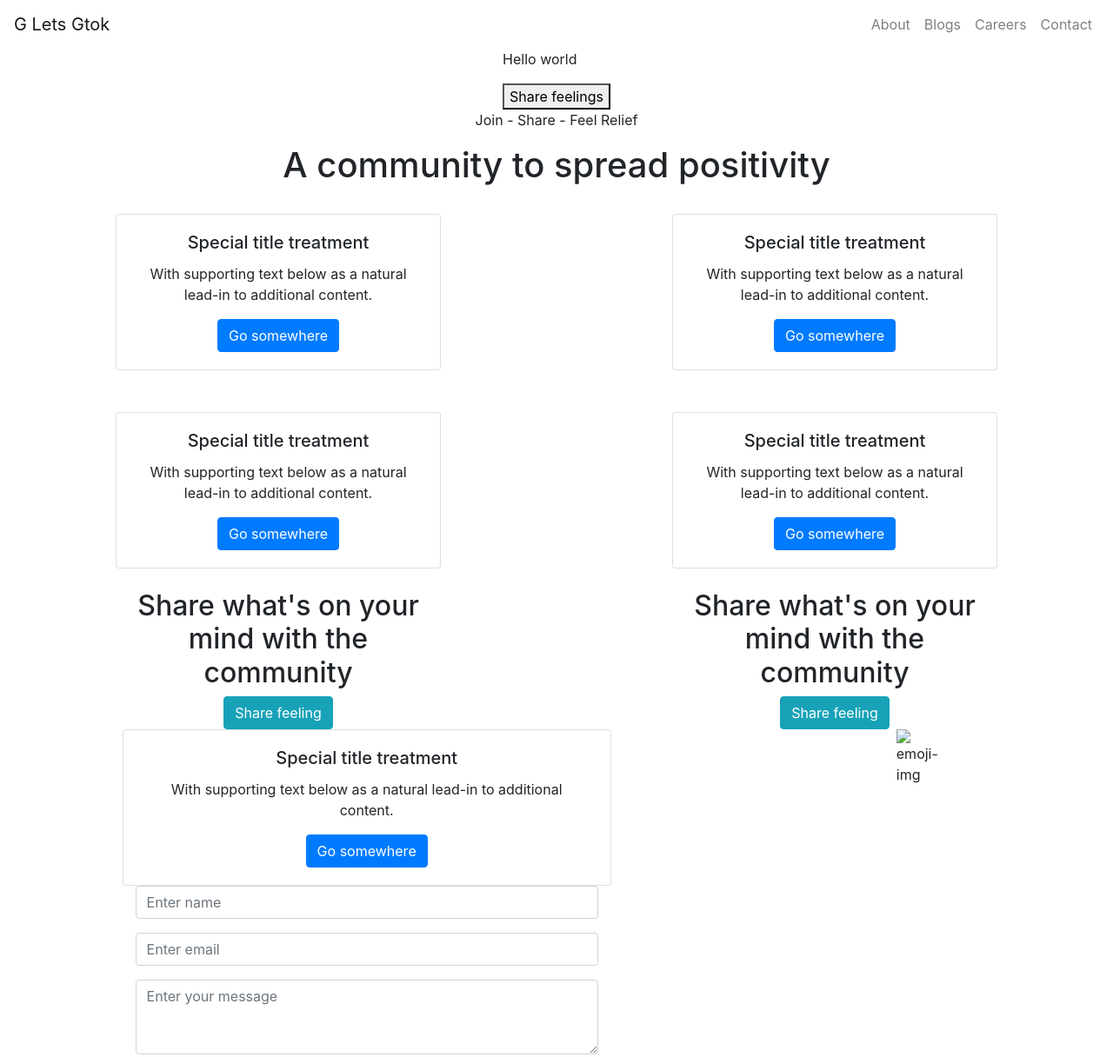
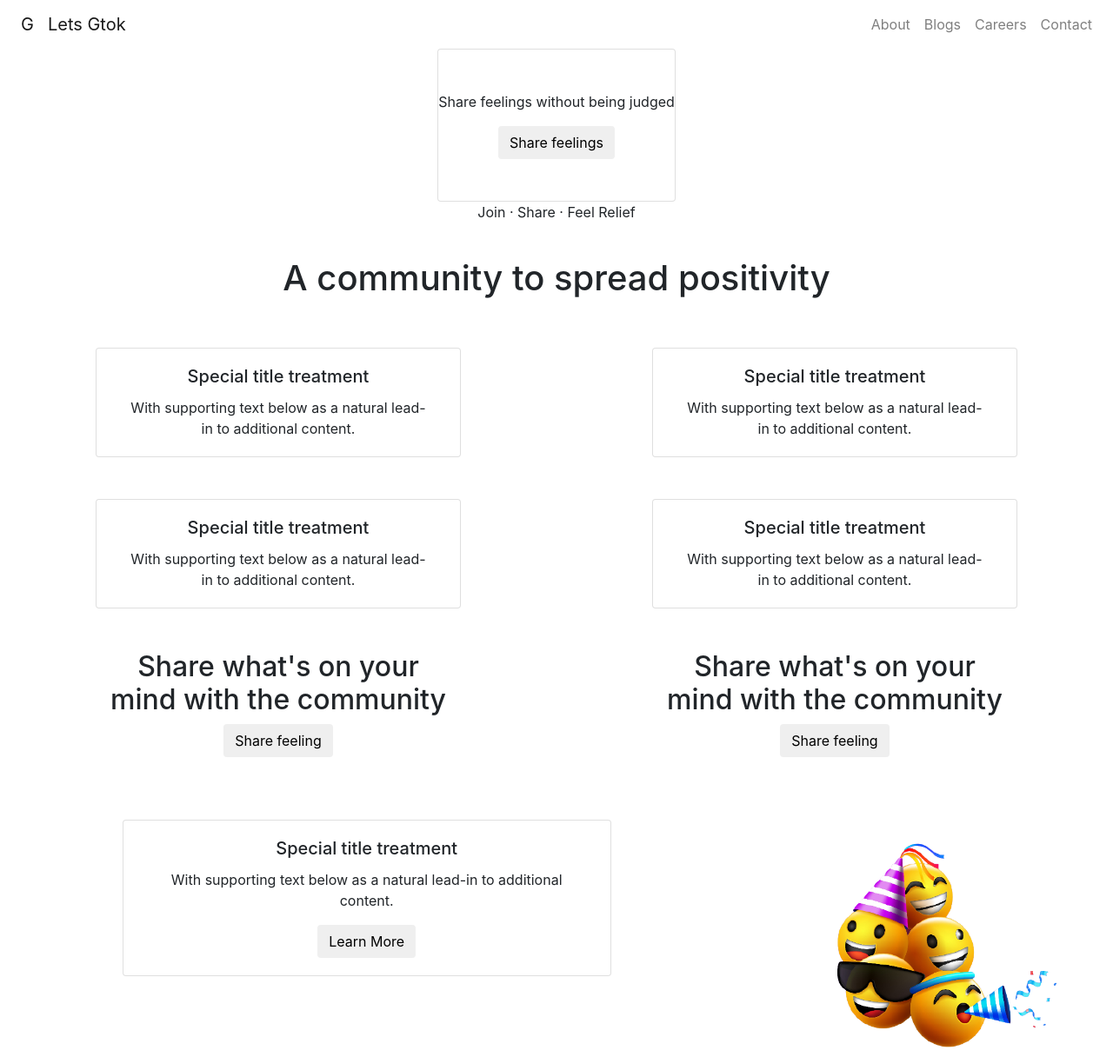
Before and after one commit to Pranav016/gtok, a website: page views/home.html in a window 1280 px wide. Shown: the top 1216 px of the page at 87% size. Drawn offline with nearby package versions, Linux system fonts and the light colour scheme; files that its build step writes are made by us from their sources; files whose address does not match are found by name.

Commit message:
Add html components for homepage

```diff
--- a/views/home.html
+++ b/views/home.html
@@ -9,14 +9,15 @@
     <meta name="viewport" content="width=device-width, initial-scale=1">
     <link rel="stylesheet" href="https://maxcdn.bootstrapcdn.com/bootstrap/4.0.0/css/bootstrap.min.css"
         integrity="sha384-Gn5384xqQ1aoWXA+058RXPxPg6fy4IWvTNh0E263XmFcJlSAwiGgFAW/dAiS6JXm" crossorigin="anonymous">
-    <link rel="stylesheet" href="css/styles.css">
+    <link rel="stylesheet" href="../public/css/styles.css">
     <!-- <script src="https://ajax.googleapis.com/ajax/libs/jquery/3.5.1/jquery.min.js"></script> -->
 </head>
 
 <body>
     <header>
         <nav class="navbar navbar-expand-lg navbar-light">
-            <a class="navbar-brand" href="#"><span>G </span><span> Lets Gtok</span></a>
+            <a class="navbar-brand" href="#"><span id="logo" class="px-2">G</span><span id="logoText" class="px-2">Lets
+                    Gtok</span></a>
             <button class="navbar-toggler" type="button" data-toggle="collapse" data-target="#navbarNavDropdown">
                 <span class="navbar-toggler-icon"></span>
             </button>
@@ -38,87 +39,88 @@
             </div>
         </nav>
     </header>
-    <section>
-        <div class="container-fluid">
-            <div class="d-flex flex-column">
-                <div class="mx-auto">
-                    <p>Hello world</p>
-                    <button>Share feelings</button>
+    <section id="section1">
+        <div class="d-flex flex-column">
+            <div class="card mx-auto text-center">
+                <div class="my-5">
+                    <p>Share feelings without being judged</p>
+                    <button class="btn">Share feelings</button>
                 </div>
-                <div class="mx-auto">
-                    <p>Join - Share - Feel Relief</p>
-                </div>
+            </div>
+            <div class="mx-auto section1-footer">
+                <p>Join · Share · Feel Relief</p>
             </div>
         </div>
     </section>
-    <section>
+    <section id="section2">
         <div class="d-flex">
-            <div class="mx-auto">
+            <div class="mx-auto text-center my-4">
                 <h1>A community to spread positivity</h1>
             </div>
         </div>
         <div class="container-fluid">
-            <div class="row">
-                <div class="col-lg-6">
-                    <div class="p-4">
-                        <div class="card col-lg-8 mx-auto text-center">
+            <div class="row pb-5">
+                <div class="col-lg-5 section2-col mx-auto">
+                    <div class="py-4">
+                        <div class="card col-lg-10 mx-auto text-center">
                             <div class="card-body">
                                 <h5 class="card-title">Special title treatment</h5>
                                 <p class="card-text">With supporting text below as a natural lead-in to additional
                                     content.
                                 </p>
-                                <a href="#" class="btn btn-primary">Go somewhere</a>
                             </div>
                         </div>
                     </div>
-                    <div class="p-4">
-                        <div class="card col-lg-8 mx-auto text-center">
+                    <div class="py-4">
+                        <div class="card col-lg-10 mx-auto text-center">
                             <div class="card-body">
                                 <h5 class="card-title">Special title treatment</h5>
                                 <p class="card-text">With supporting text below as a natural lead-in to additional
                                     content.
                                 </p>
-                                <a href="#" class="btn btn-primary">Go somewhere</a>
                             </div>
                         </div>
                     </div>
-                    <div class="col-lg-8 mx-auto text-center">
-                        <h2>Share what's on your mind with the community</h2>
-                        <button class="btn btn-info">Share feeling</button>
+                    <div class="py-4">
+                        <div class="col-lg-10 mx-auto text-center">
+                            <h2>Share what's on your mind with the community</h2>
+                            <button class="btn">Share feeling</button>
+                        </div>
                     </div>
                 </div>
-                <div class="col-lg-6">
-                    <div class="p-4">
-                        <div class="card col-lg-8 mx-auto text-center">
+                <div class="col-lg-5 section2-col mx-auto">
+                    <div class="py-4">
+                        <div class="card col-lg-10 mx-auto text-center">
                             <div class="card-body">
                                 <h5 class="card-title">Special title treatment</h5>
                                 <p class="card-text">With supporting text below as a natural lead-in to additional
                                     content.
                                 </p>
-                                <a href="#" class="btn btn-primary">Go somewhere</a>
                             </div>
                         </div>
                     </div>
-                    <div class="p-4">
-                        <div class="card col-lg-8 mx-auto text-center">
+                    <div class="py-4">
+                        <div class="card col-lg-10 mx-auto text-center">
                             <div class="card-body">
                                 <h5 class="card-title">Special title treatment</h5>
                                 <p class="card-text">With supporting text below as a natural lead-in to additional
                                     content.
                                 </p>
-                                <a href="#" class="btn btn-primary">Go somewhere</a>
                             </div>
                         </div>
                     </div>
-                    <div class="col-lg-8 mx-auto text-center">
-                        <h2>Share what's on your mind with the community</h2>
-                        <button class="btn btn-info">Share feeling</button>
+                    <div class="py-4">
+                        <div class="col-lg-10 mx-auto text-center">
+                            <h2>Share what's on your mind with the community</h2>
+                            <button class="btn">Share feeling</button>
+                        </div>
                     </div>
                 </div>
             </div>
         </div>
+        </div>
     </section>
-    <section style="overflow-x: hidden;">
+    <section id="section3">
         <div class="row">
             <div class="col-lg-8 col-sm-12">
                 <div class="card mx-auto col-8 text-center">
@@ -127,18 +129,18 @@
                         <p class="card-text">With supporting text below as a natural lead-in to additional
                             content.
                         </p>
-                        <a href="#" class="btn btn-primary">Go somewhere</a>
+                        <button class="btn">Learn More</button>
                     </div>
                 </div>
             </div>
             <div class="mx-auto">
                 <div class="col-lg-4 col-sm-8">
-                    <img src="images/emoji.png" alt="emoji-img" width="300px" height="300px">
+                    <img src="../public/images/emoji.png" alt="emoji-img" width="300px" height="300px">
                 </div>
             </div>
         </div>
     </section>
-    <footer style="overflow-x: hidden;">
+    <footer>
         <div class="row">
             <div class="col-lg-8 col-md-8 col-sm-12 col-xs-12 d-flex">
                 <form class="col-lg-8 col-md-8 col-sm-10 col-xs-10 mx-auto" id="form">
@@ -154,8 +156,23 @@
                         <textarea class="form-control" id="message" rows="3"
                             placeholder="Enter your message"></textarea>
                     </div>
-                    <button type="submit" class="btn btn-success">Submit</button>
+                    <button type="submit" class="btn">Submit</button>
                 </form>
+            </div>
+            <div class="col-lg-4 col-md-4 col-sm-12 col-xs-12">
+                <div class="d-flex flex-column">
+                    <div class="mx-auto">
+                        <h1>Quick Links</h1>
+                    </div>
+                    <div class="mx-auto">
+                        <ul>
+                            <li>Careers</li>
+                            <li>Privacy Policy</li>
+                            <li>Terms and Conditions</li>
+                            <li>Contact Us</li>
+                        </ul>
+                    </div>
+                </div>
             </div>
         </div>
     </footer>
```
